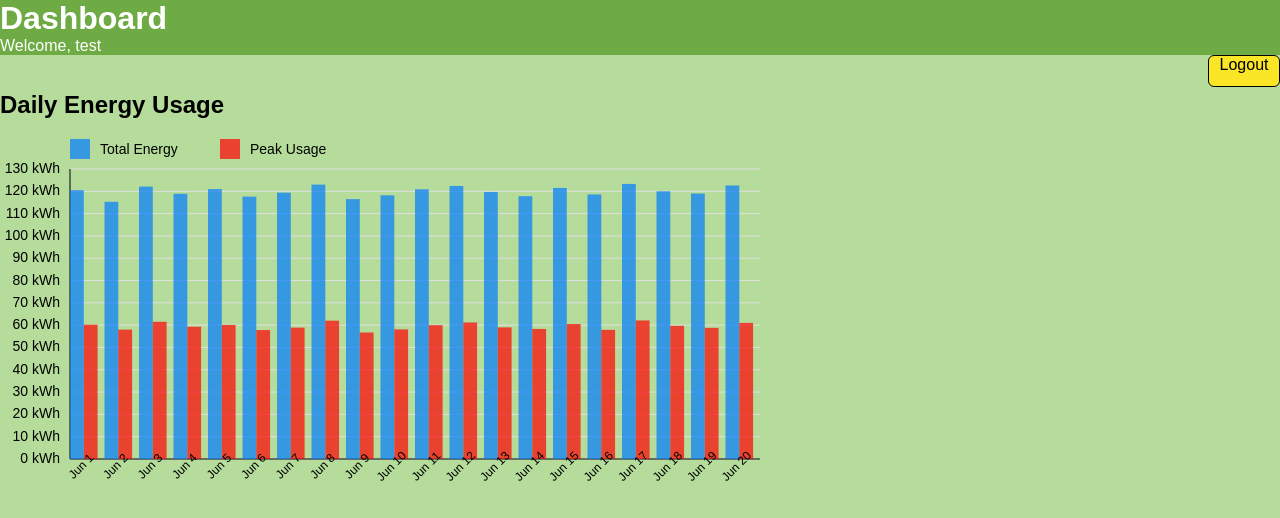
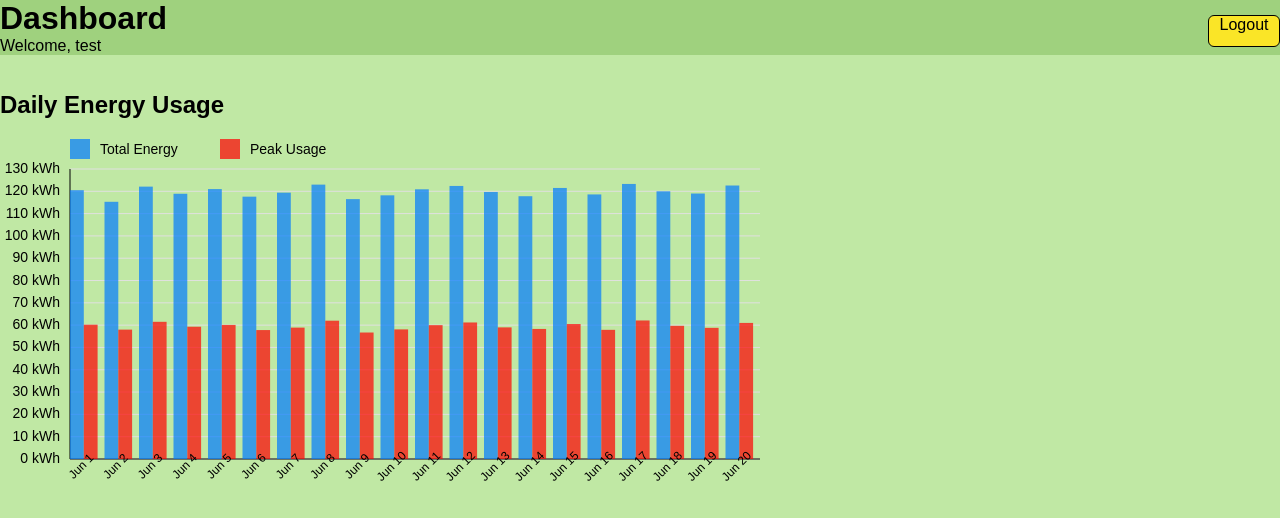
Before and after one commit to JTnadrooi/projectweek-sed, a PHP site: page /php/dashboard.php in a window 1280 px wide. Shown: the top 518 px of the page. Run offline with PHP 8.4, Linux system fonts and the light colour scheme; a user stored in the database is signed in; data comes from the database, SQL or seed files in the repository.

Commit message:
Change css

```diff
--- a/css/dashboard.css
+++ b/css/dashboard.css
@@ -19,12 +19,12 @@
     }
 
     header{
-        background-color: #6EAB45;
-        color: white;
+        background-color: #9fd17e;
+        color: rgb(0, 0, 0);
     }
 
     article{
-        background-color: #B5DC9A;
+        background-color: #c0e8a4;
     }
 
     #logout{
@@ -34,7 +34,7 @@
         text-decoration: none;
         color: black;
         float: right;
-        margin-top: 0lh;
+        margin-top: -40px;
         padding: 0;
         height: 30px;
         width: 70px;
```
